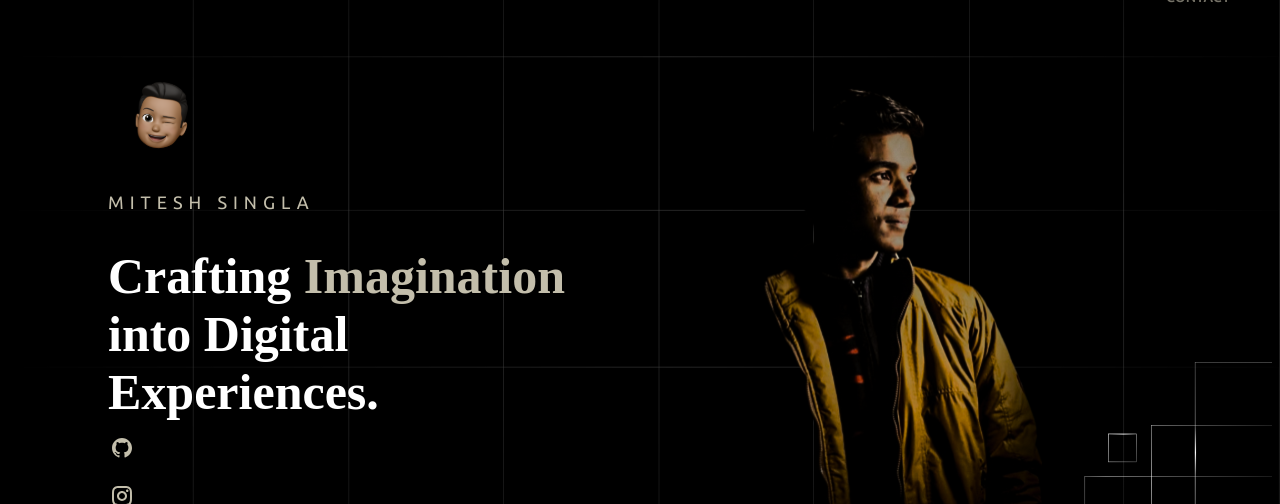
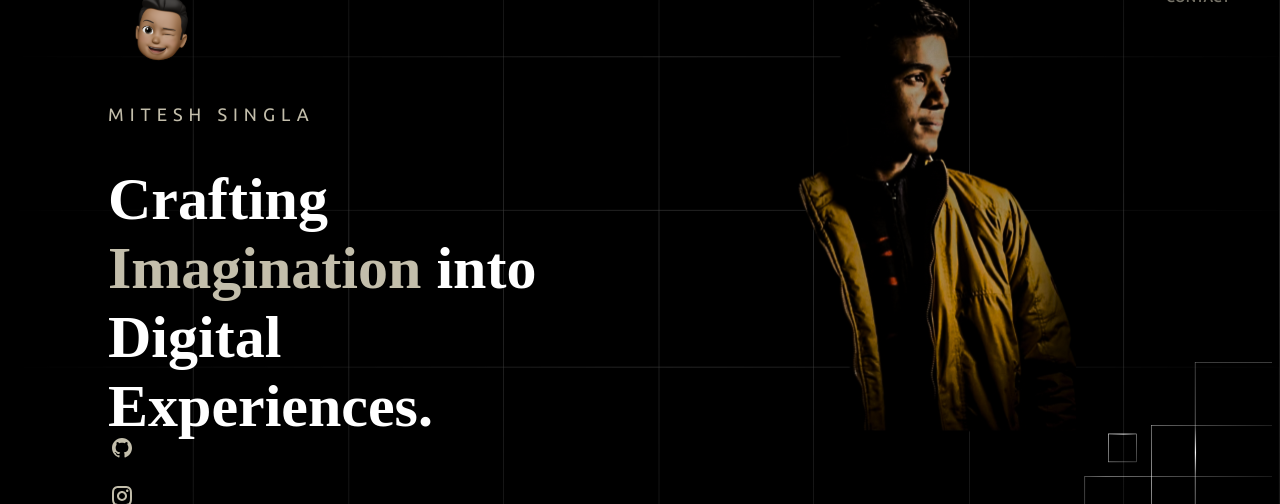
Before and after one commit to Miteshhsingla/PersonalPortfolio, a React (Create React App) app: page / in a window 1280 px wide. Shown: the part 146-650 px from the top of the page. Built offline with nearby package versions, Linux system fonts and the light colour scheme.

Commit message:
minor changes #2

```diff
--- a/src/index.css
+++ b/src/index.css
@@ -28,15 +28,6 @@ body {
   width: auto;
 }
 
-.hero_img {
-  display: flex;
-  align-items: center;
-  justify-content: flex-end;
-  margin-top: 100px;
-  z-index: -1;
-  width: 400px;
-  height: auto;
-}
 
 .icon-image {
   width: 100px;
@@ -87,9 +78,8 @@ body {
 
 .hero-section {
   display: flex;
-  justify-content: space-between;
+  justify-content: flex-start;
   height: 100vh;
-  align-items: center;
 }
 
 .name {
@@ -103,6 +93,8 @@ body {
 .content {
   max-width: 40%;
   margin-left: 100px;
+  margin-top: 120px;
+
   /*display: flex;
   flex-direction: column;
   justify-content: center;
@@ -111,9 +103,18 @@ body {
   align-items: flex-start; */
 }
 
+.hero_img {
+  margin-top: 100px;
+  z-index: -1;
+  margin-left: 120px;
+  width: 400px;
+  height: auto;
+}
+
+
 .heading {
   font-family: 'Avantgarde BK BT';
-  font-size: 50px;
+  font-size: 60px;
 }
 
 .social-media {
```
